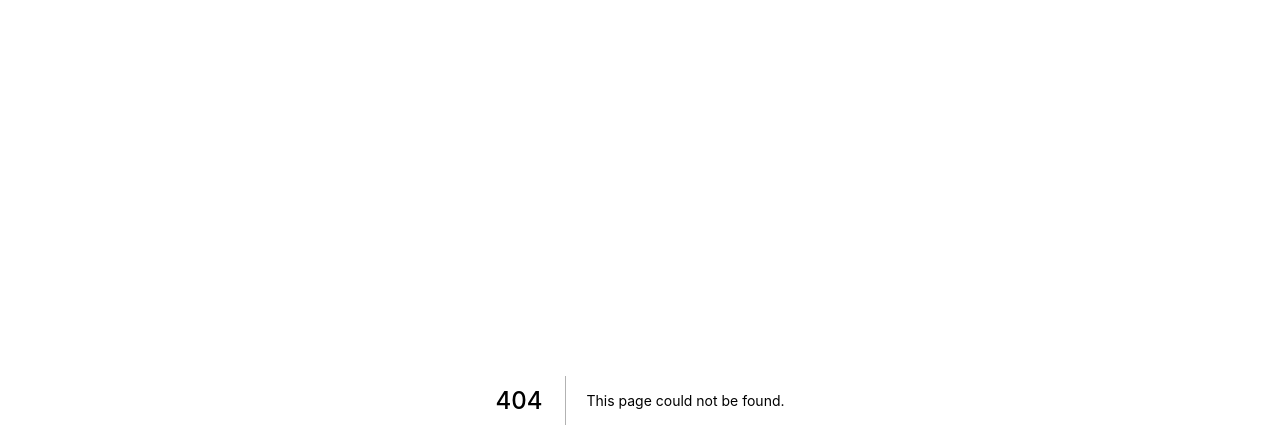
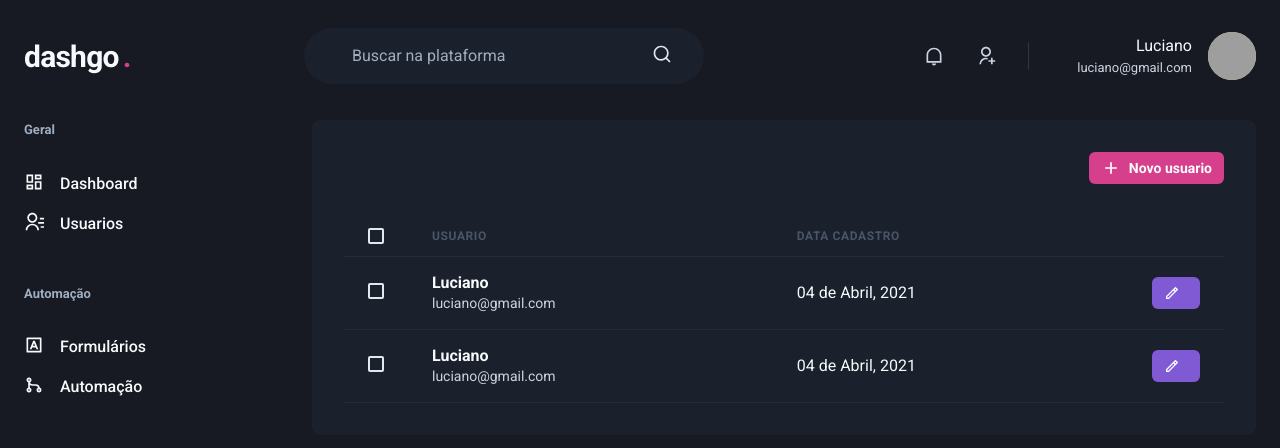
Before and after one commit to LucianoCarlin/dashboard, a Next.js app: page /users in a window 1280 px wide. Before the commit this address had no page. Shown: the top 448 px of the page. Built offline with nearby package versions, Linux system fonts and the light colour scheme; grey boxes are pictures that could not be loaded.

Commit message:
add table

```diff
--- /dev/null
+++ b/src/pages/users/index.tsx
@@ -0,0 +1,108 @@
+import {
+  Box,
+  Button,
+  Checkbox,
+  Flex,
+  Heading,
+  Icon,
+  Table,
+  Tbody,
+  Td,
+  Th,
+  Thead,
+  Tr,
+  Text,
+} from "@chakra-ui/react";
+import React from "react";
+import { RiAddLine, RiPencilLine } from "react-icons/ri";
+import { Header } from "../../components/Header";
+import { Sidebar } from "../../components/Sidebar";
+
+export default function UserList(props) {
+  return(
+    <Box>
+      <Header />
+
+      <Flex w="100%" my="6" maxW={1480} mx="auto" px="6">
+        <Sidebar />
+
+        <Box flex="1" borderRadius={8} bg="gray.800" p="8">
+          <Flex mb="8" justify="space-between" align="center">
+            <Heading size="lg" fontWeight="normal"></Heading>
+
+            <Button
+              as="a"
+              size="sm"
+              fontSize="sm"
+              colorScheme="pink"
+              leftIcon={<Icon as={RiAddLine} fontSize="20" />}
+            >
+              Novo usuario
+            </Button>
+          </Flex>
+
+          <Table colorScheme="whiteAlpha">
+            <Thead>
+              <Tr>
+                <Th px="6" color="gray.300" w="8">
+                  <Checkbox colorScheme="pink" />
+                </Th>
+                <Th>Usuario</Th>
+                <Th>Data Cadastro</Th>
+                <Th w="8"></Th>
+              </Tr>
+            </Thead>
+            <Tbody>
+              <Tr>
+                <Td px="6">
+                  <Checkbox colorScheme="pink" />
+                </Td>
+                <Td>
+                  <Box>
+                    <Text fontWeight="bold">Luciano</Text>
+                    <Text fontSize="sm" color="gray.300">luciano@gmail.com</Text>
+                  </Box>
+                </Td>
+                <Td>04 de Abril, 2021</Td>
+                <Td>
+                  <Button
+                    as="a"
+                    size="sm"
+                    fontSize="sm"
+                    colorScheme="purple"
+                    leftIcon={<Icon as={RiPencilLine} fontSize="16"/>}
+                  >
+                  </Button>
+                </Td>
+              </Tr>
+
+              <Tr>
+                <Td px="6">
+                  <Checkbox colorScheme="pink" />
+                </Td>
+                <Td>
+                  <Box>
+                    <Text fontWeight="bold">Luciano</Text>
+                    <Text fontSize="sm" color="gray.300">luciano@gmail.com</Text>
+                  </Box>
+                </Td>
+                <Td>04 de Abril, 2021</Td>
+                <Td>
+                  <Button
+                    as="a"
+                    size="sm"
+                    fontSize="sm"
+                    colorScheme="purple"
+                    leftIcon={<Icon as={RiPencilLine} fontSize="16"/>}
+                  >
+                  </Button>
+                </Td>
+              </Tr>
+            </Tbody>
+          </Table>
+        </Box>
+
+      </Flex>
+    </Box>
+  )
+}
```
Also changed, not shown: src/pages/dashboard.tsx (+19 -9 lines).
